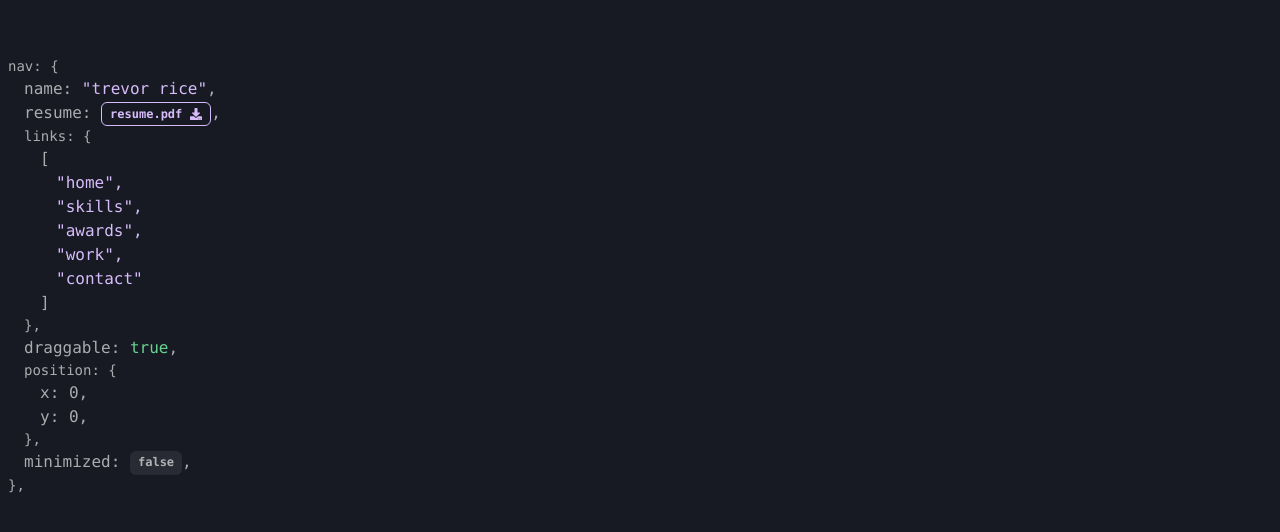
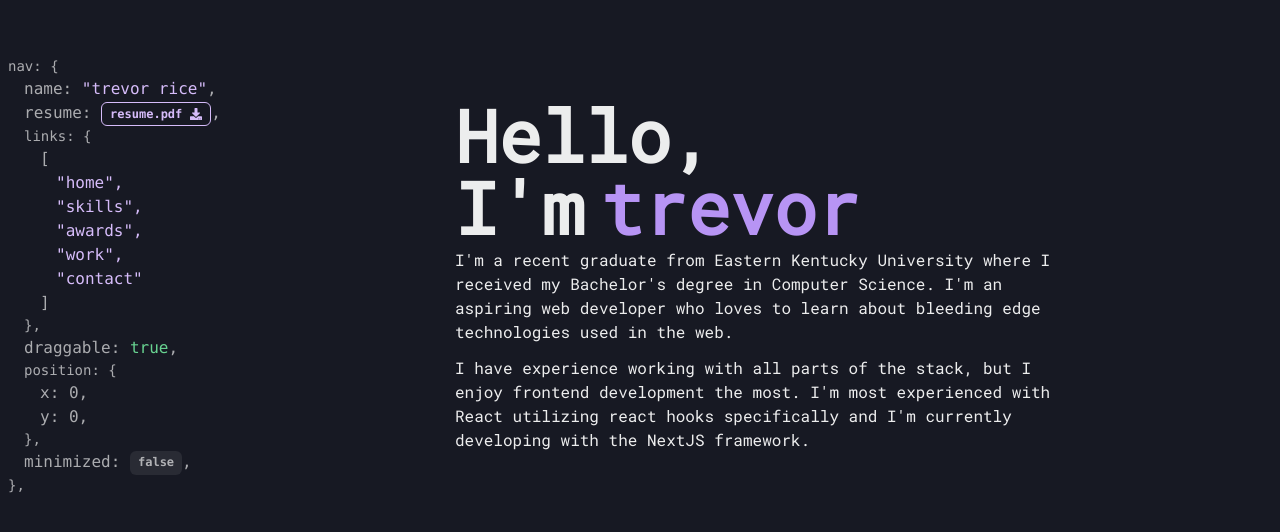
Before and after one commit to trev-dev0/trevrr.dev, a Next.js app in the folder src/: page / in a window 1280 px wide. Shown: the part 124-656 px from the top of the page. Built offline with nearby package versions, Linux system fonts and the light colour scheme.

Commit message:
added main page text

```diff
--- a/src/components/Layout.tsx
+++ b/src/components/Layout.tsx
@@ -3,7 +3,6 @@ import Head from "next/head";
 import Navbar from "./Navbar";
 import { useEffect, useReducer, useRef, useState } from "react";
 import { useBreakpointValue } from "@chakra-ui/media-query";
-
 const Layout = ({ children }) => {
   let [position, setPosition] = useState(0);
   const resetPosition = () => {
@@ -29,10 +28,10 @@ const Layout = ({ children }) => {
       <Head>
         <title>trevrr.dev</title>
       </Head>
-      <Box z-index="50" bg="gray.900" w="fit-content">
+      <Box w="fit-content" z-index="50" bg="gray.900">
         <Navbar resetPosition={resetPosition} />
       </Box>
-      <Box gridColumn="9/13" zIndex="0">
+      <Box flex="1" w="max-content" h="95%" zIndex="0">
         {children}
       </Box>
     </Flex>
--- a/src/package.json
+++ b/src/package.json
@@ -13,6 +13,7 @@
     "@emotion/styled": "^11",
     "@fontsource/caveat": "^4.2.2",
     "@fontsource/comfortaa": "^4.2.2",
+    "@fontsource/roboto-mono": "^4.2.2",
     "framer-motion": "^4",
     "next": "^10.0.0",
     "react": "17.0.1",
--- a/src/pages/index.tsx
+++ b/src/pages/index.tsx
@@ -1,10 +1,68 @@
-import { Box, Button, Flex, Grid, Text } from "@chakra-ui/react";
+import { Box, Button, Flex, Grid, Heading, Text } from "@chakra-ui/react";
 import Navbar from "../components/Navbar";
-import Layout from "../components/Layout"
-import "@fontsource/caveat";
+import Layout from "../components/Layout";
+import "@fontsource/roboto-mono";
+import { motion } from "framer-motion";
 const Index = () => {
   return (
     <Layout>
+      <Flex
+        dir="column"
+        w="100%"
+        gridTemplateColumns="repeat(12, 1fr)"
+        gridTemplateRows="auto"
+        justifyContent="center"
+        alignItems="center"
+        h="100%"
+      >
+        <Box
+          maxW="100vw"
+          w={{ base: "max-content", sm: "max-content", md: "60%" }}
+        >
+          <Flex direction="column" justifyContent="center" alignItems="center">
+            <Box maxW="95%" margin="auto">
+              <Heading size="4xl">Hello,</Heading>
+
+              <Heading size="4xl">
+                <Flex direction="row" >
+                  I'm{" "}
+                  <motion.div
+                    transition={{
+                      // repeat: "Infinity",
+                      // duration: 0.2,
+                      // repeatDelay: 1
+                    }}
+                    whileHover={{
+                      scale: 1.2
+                    }}
+                    animate={{
+                    }}
+                  >
+                    <Text color="purple.300" as="span" ml={4}>
+                      trevor
+                    </Text>
+                  </motion.div>
+                </Flex>
+              </Heading>
+
+              <Box>
+                <Text fontFamily="Roboto Mono" mt={1}>
+                  I'm a recent graduate from Eastern Kentucky University where I
+                  received my Bachelor's degree in Computer Science. I'm an
+                  aspiring web developer who loves to learn about bleeding edge
+                  technologies used in the web.
+                </Text>
+                <Text fontFamily="Roboto Mono" mt={3}>
+                  I have experience working with all parts of the stack, but I
+                  enjoy frontend development the most. I'm most experienced with
+                  React utilizing react hooks specifically and I'm currently
+                  developing with the NextJS framework.
+                </Text>
+              </Box>
+            </Box>
+          </Flex>
+        </Box>
+      </Flex>
     </Layout>
   );
 };
--- a/src/theme/fonts.tsx
+++ b/src/theme/fonts.tsx
@@ -1,5 +1,5 @@
 const fonts = {
-  heading: "comfortaa",
+  heading: "Roboto Mono",
   body: "comfortaa, caveat",
 };
 
```
Also changed, not shown: src/components/BouncingText.tsx (added, +10 -0 lines), 1 other file (tests, documents, lock files or other folders).
